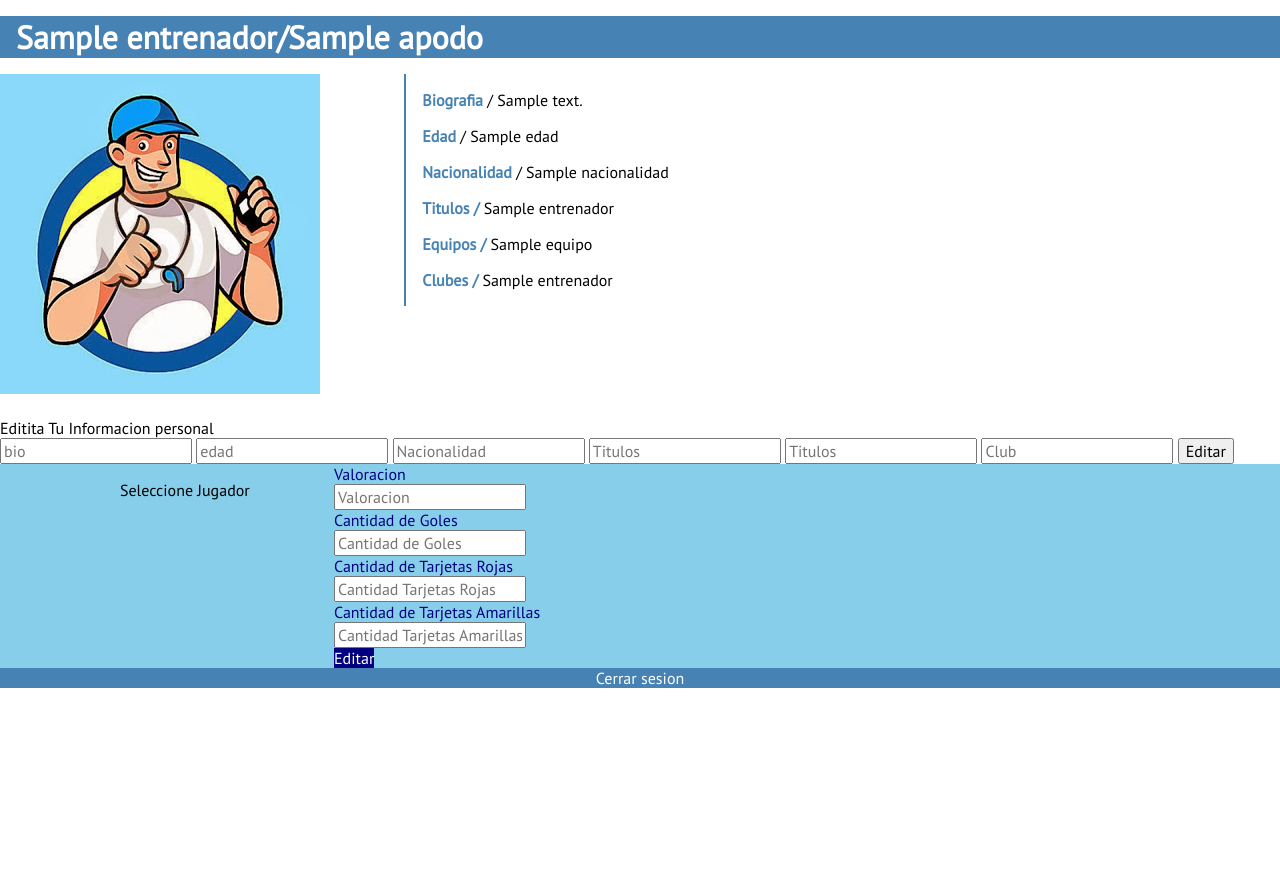
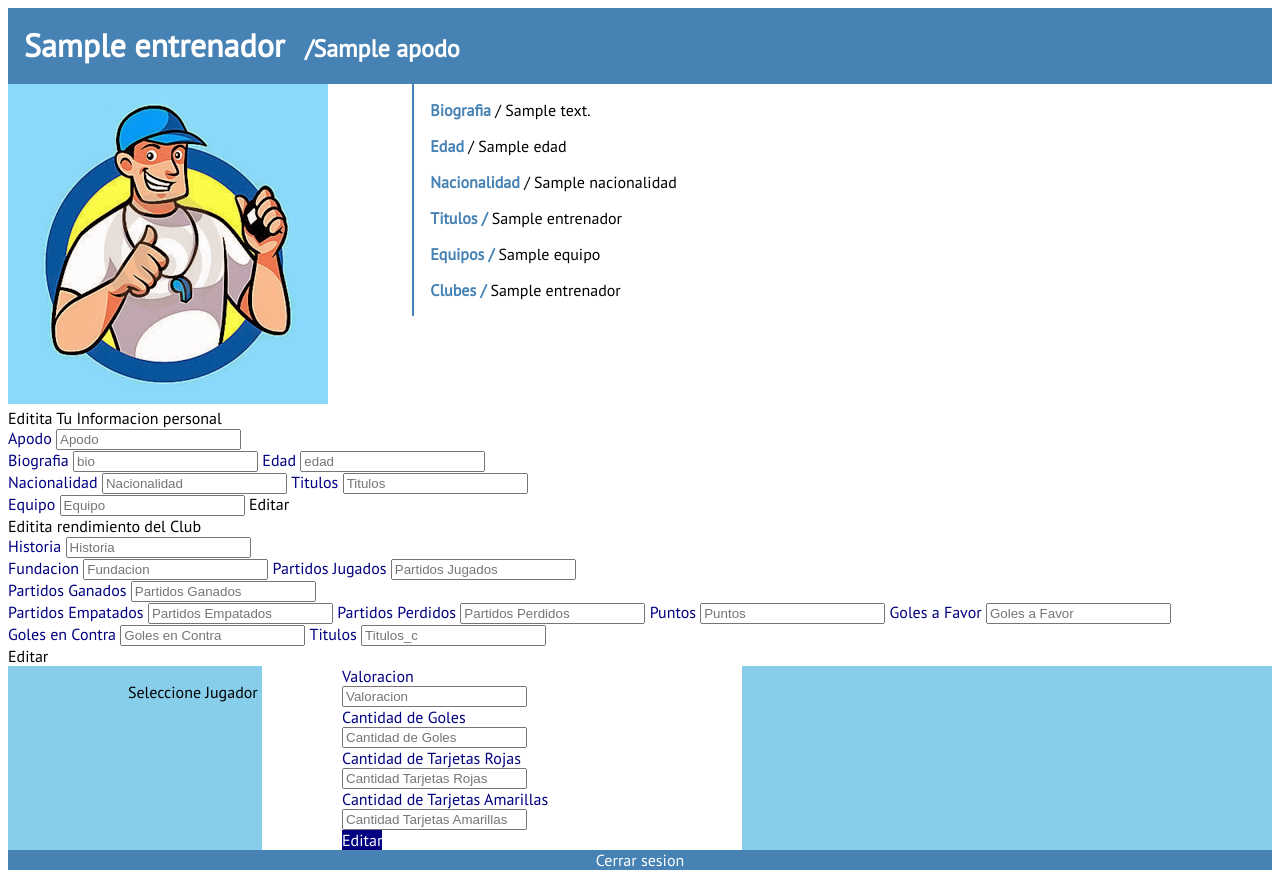
Before and after one commit to dlaya02/proyweb2, a PHP site: template views/entrenador.tpl.php in a window 1280 px wide. Before the commit the page ends 688 px from the top, so only its background shows below. Run offline with PHP 8.4, Linux system fonts and the light colour scheme; the template is opened without the code that fills it: most values are stand-ins (such as "Sample title", 1, 10 or a date in 2020); data that the repository does not hold is empty.

Commit message:
David Laya Vista Entrenador casi listo

```diff
--- a/assets/entrenador.css
+++ b/assets/entrenador.css
@@ -23,10 +23,16 @@ header
 
 header h1
 {
+	display: inline-block;
 
 	margin:1rem;
 }
 
+header h2
+{
+	display: inline-block;
+
+}
 #cerrar
 {
 	background-color: steelblue;
@@ -74,7 +80,7 @@ header h1
 	vertical-align:top;
 	background-color: blue;
 	display: inline-block;
-	background-color: black;
+	background-color: white;
 }
 
 #editarJugador
@@ -110,3 +116,21 @@ header h1
 	display: inline-block;
 
 }
+
+#formulario1 p
+{
+	margin: 0;
+
+	color: navy;
+	display: inline-block;
+
+}
+
+#formularioClub p
+{
+	margin: 0;
+
+	color: navy;
+	display: inline-block;
+
+}
--- a/assets/entrenador.js
+++ b/assets/entrenador.js
@@ -31,3 +31,96 @@ $('#editarJugador').click(function(){
 				});
 				return false;
 });
+
+
+$('#getDatosEntrenador').click(function(){
+
+
+				/*var username = '<%= Session["username"] %>';
+        		alert(username);
+
+				return false;*/
+
+				var username = $("h1").html();
+				console.log(username);
+
+				$.post('http://proyweb2/controllers/getEntrenadorByUsername.php', {username:username}, function(data, status){
+				console.log("Data->");
+				console.log(data);
+					//$("#Nombre").val(data.Nombre);
+					$("#Apodo").val(data.Apodo);
+					$("#Bio").val(data.Bio);
+					$("#Edad").val(data.Edad);
+					$("#Nacionalidad").val(data.Nacionalidad);
+					$("#Titulos").val(data.Titulos_e);
+					$("#Equipo").val(data.Equipos);
+					//$("#Club_Nombre").val(data.Club_Nombre);
+
+
+
+				});
+				return false;
+			});
+
+
+
+$('#editarEntrenador').click(function(){
+
+	var Nombre          =	$("h1").html();
+	var Apodo         	=	$("#Apodo").val();
+	var Bio          	=	$("#Bio").val();
+	var Edad          	=	$("#Edad").val();
+	var Nacionalidad    =	$("#Nacionalidad").val();
+	var Titulos_e       =	$("#Titulos").val();
+	var Equipos         =	$("#Equipo").val();
+//	var Club_Nombre     =	$("#Club_Nombre").val();
+
+
+
+	  $.post('http://proyweb2/controllers/setEntrenadorByName.php', {
+						  	"Nombre":Nombre,
+						  	"Apodo":Apodo,
+						  	"Bio":Bio,
+						  	"Edad":Edad,
+						  	"Nacionalidad":Nacionalidad,
+						  	"Titulos_e":Titulos_e,
+						  	"Equipos":Equipos,
+						  	//"Club_Nombre":Club_Nombre
+			}, function(data, status){
+				//console.log(data);
+				window.location.reload();
+				});
+				return false;
+
+});
+
+
+
+
+
+
+$('#getDatosClub').click(function()
+{
+	var username = $("#ClubName").html();
+
+		$.post('http://proyweb2/controllers/getClubByName.php', {username:username}, function(data, status){
+
+			console.log(data);
+			$("#Historia").val(data.Historia);
+			$("#Fundacion").val(data.Fundacion);
+			$("#PJ").val(data.PJ);
+			$("#PG").val(data.PG);
+			$("#PE").val(data.PE);
+			$("#PP").val(data.PP);
+			$("#Puntos").val(data.Puntos);
+			$("#GF").val(data.GF);
+			$("#GC").val(data.GC);
+			$("#Titulos_c").val(data.Titulos_C);
+
+
+
+		});
+
+		return false;
+
+});
--- a/confi.php
+++ b/confi.php
@@ -1,6 +1,6 @@
 <?php
 
-	ini_set('display_errors', true);
+	ini_set('display_errors', false);
 	error_reporting(E_ALL);
 
  ?>
--- a/index.php
+++ b/index.php
@@ -9,6 +9,7 @@
 	require 'library/View.php';
 	require 'library/Entrenador.php';
 	require 'library/Jugador.php';
+	require 'library/Club.php';
 	require 'library/Database.php';
 	require 'helpers/misc_helper.php';
 
--- a/views/entrenador.tpl.php
+++ b/views/entrenador.tpl.php
@@ -6,7 +6,7 @@
 
 	<meta charset="utf-8"/>
 	<title>Jugadores</title>
-	<link rel="stylesheet"  href="assets/normalize.css"/>
+
     <link rel="stylesheet"  href="http://proyweb2/assets/entrenador.css"/>
 	<link href='http://fonts.googleapis.com/css?family=PT+Sans:400,400italic' rel='stylesheet' type='text/css'>
 
@@ -16,7 +16,8 @@
 
 	<header>
 
-			<h1><?= $entrenador->getNombre(); ?>/<?= $entrenador->getApodo(); ?></h1>
+			<h1><?= $entrenador->getNombre(); ?></h1>
+			<h2>/<?= $entrenador->getApodo(); ?></h2>
 
 	</header>
 
@@ -25,41 +26,85 @@
 	<section id="contenido">
 
 			<div id="contenidoNombre">
-
 				<img class="imagen"src="http://proyweb2/assets/entrenador.jpg" />
-				<h2 class="nombre">
-
-				</h2>
-
 			</div>
-
 			<div id="contenifoInformacion">
-
-
 				<p class="infotexto"><strong>Biografia </strong>/ <?= $entrenador->getBio(); ?></p>
 				<p class="infotexto"><strong>Edad </strong>/ <?= $entrenador->getEdad(); ?></p>
 				<p class="infotexto"><strong>Nacionalidad </strong>/ <?= $entrenador->getNacionalidad(); ?></p>
 				<p class="infotexto"><strong>Titulos / </strong><?= $entrenador->getTitulos(); ?></p>
 				<p class="infotexto"><strong>Equipos / </strong><?= $entrenador->getEquipo(); ?></p>
 				<p class="infotexto"><strong>Clubes / </strong><?= $entrenador->getClubNombre(); ?></p>
+			</div>
+		<div id="getDatosEntrenador"><a href="#">Editita Tu Informacion personal</a></div>
+	</section>
 
-			</div>
 
-			<div id="contenidoEditar"><a href="#">Editita Tu Informacion personal</a></div>
+
+
+
+
+
+
+	<section id="editarEntrenadorCaja">
+			<form id="formulario1"action="getdatos...">
+				<p>Apodo</p>
+				<input type="text" id="Apodo" name="Apodo" placeholder="Apodo" required="">
+				<br>
+				<p>Biografia</p>
+				<input type="text" id="Bio"  name="Bio" placeholder="bio" required="">
+				<p>Edad</p>
+				<input type="text" id="Edad" name="Edad" placeholder="edad" required="">
+				<br>
+				<p>Nacionalidad</p>
+				<input type="text" id="Nacionalidad" name="Nacionalidad" placeholder="Nacionalidad" required="">
+				<p>Titulos</p>
+				<input type="text" id="Titulos" name="Titulos" placeholder="Titulos" required="">
+				<br>
+				<p>Equipo</p>
+				<input type="text" id="Equipo" name="Equipo" placeholder="Equipo" required="">
+				<a id="editarEntrenador" href="#" >Editar</a>
+			</form >
+		</section>
+
+
+
+		<section id="editarClub">
+
+			<div id="getDatosClub"><a href="#">Editita rendimiento del Club</a></div>
+			<h3 id="ClubName" style="display:none" ><?= $entrenador->getClubNombre();?></h3>
+
+			<form id="formularioClub"action="fromcñum...">
+				<p>Historia</p>
+				<input type="text1" id="Historia" name="Historia" class="form-control" placeholder="Historia" required="">
+				<br>
+				<p>Fundacion</p>
+				<input type="text1" id="Fundacion"  name="Fundacion" class="form-control" placeholder="Fundacion" required="">
+				<p>Partidos Jugados</p>
+				<input type="text1" id="PJ" name="PJ" class="form-control" placeholder="Partidos Jugados" required="">
+				<br>
+				<p>Partidos Ganados</p>
+				<input type="text1" id="PG" name="PG" class="form-control" placeholder="Partidos Ganados" required="">
+				<br>
+				<p>Partidos Empatados</p>
+				<input type="text1" id="PE" name="PE" class="form-control" placeholder="Partidos Empatados" required="">
+				<p>Partidos Perdidos</p>
+				<input type="text1" id="PP" name="PP" class="form-control" placeholder="Partidos Perdidos" required="">
+				<p>Puntos</p>
+				<input type="text1" id="Puntos" name="Puntos" class="form-control" placeholder="Puntos" required="">
+				<p>Goles a Favor</p>
+				<input type="text1" id="GF" name="GF" class="form-control" placeholder="Goles a Favor" required="">
+				<p>Goles en Contra</p>
+				<input type="text1" id="GC" name="GC" class="form-control" placeholder="Goles en Contra" required="">
+				<p>Titulos</p>
+				<input type="text1" id="Titulos_c" name="Titulos_c" class="form-control" placeholder="Titulos_c" required="">
+			</form >
+					<a id="editarClubBoton" href="#" >Editar</a>
 
 		</section>
 
-		<section id="editar">
-			<form action="">
-			<input type="text1" name="Bio" class="form-control" placeholder="bio" required="">
-			<input type="text1" name="Edad" class="form-control" placeholder="edad" required="">
-			<input type="text1" name="Nacionalidad" class="form-control" placeholder="Nacionalidad" required="">
-			<input type="text1" name="Titulos" class="form-control" placeholder="Titulos" required="">
-			<input type="text1" name="Titulos" class="form-control" placeholder="Titulos" required="">
-			<input type="text1" name="Club_Nombre" class="form-control" placeholder="Club" required="">
-			<button class="" id="" type="submit">Editar</button>
-			</form >
-		</section>
+
+
 
 		<section id="editarJugadores">
 					<div id="listas">
@@ -71,7 +116,7 @@
 						</ul>
 					</div>
 
-		</div id="formulario2">
+				<div id="formulario2">
 					<form id="editarJugadorF" action="http://proyweb2/controllers/setJugador.php" method="POST" target="_parent">
 							<p>Valoracion</p>
 							<input type="text" id="Valoracion" name="Valoracion" class="cajaTexto2" placeholder="Valoracion" required="" a>
@@ -84,10 +129,11 @@
 			                <input type="hidden" id="Usuario_username" name="Usuario_username" value="valor">
 						<a id="editarJugador" href="#" >Editar</a>
 					</form>
-
 				</div>
 
 		</section>
+
+
 
 		<a id="cerrar" href='http://proyweb2/user/logout'>Cerrar sesion</a>
 
--- a/views/login.tpl.php
+++ b/views/login.tpl.php
@@ -3,7 +3,7 @@
 <head>
     <base href="<?php echo base_url(); ?>">
 	<meta charset="utf-8"/>
-    <link rel="stylesheet"  href="assets/normalize.css"/>
+
     <link rel="stylesheet"  href="assets/login.css"/>
 
 	<title> Caimanera</title>
```
Also changed, not shown: controllers/getClubByName.php (added, +39 -0 lines), controllers/getEntrenadorByUsername.php (added, +37 -0 lines), controllers/setEntrenadorByName.php (added, +24 -0 lines), library/Club.php (added, +137 -0 lines), views/x.txt (added, +157 -0 lines). Lines whose indentation alone changed are shown as unchanged.
